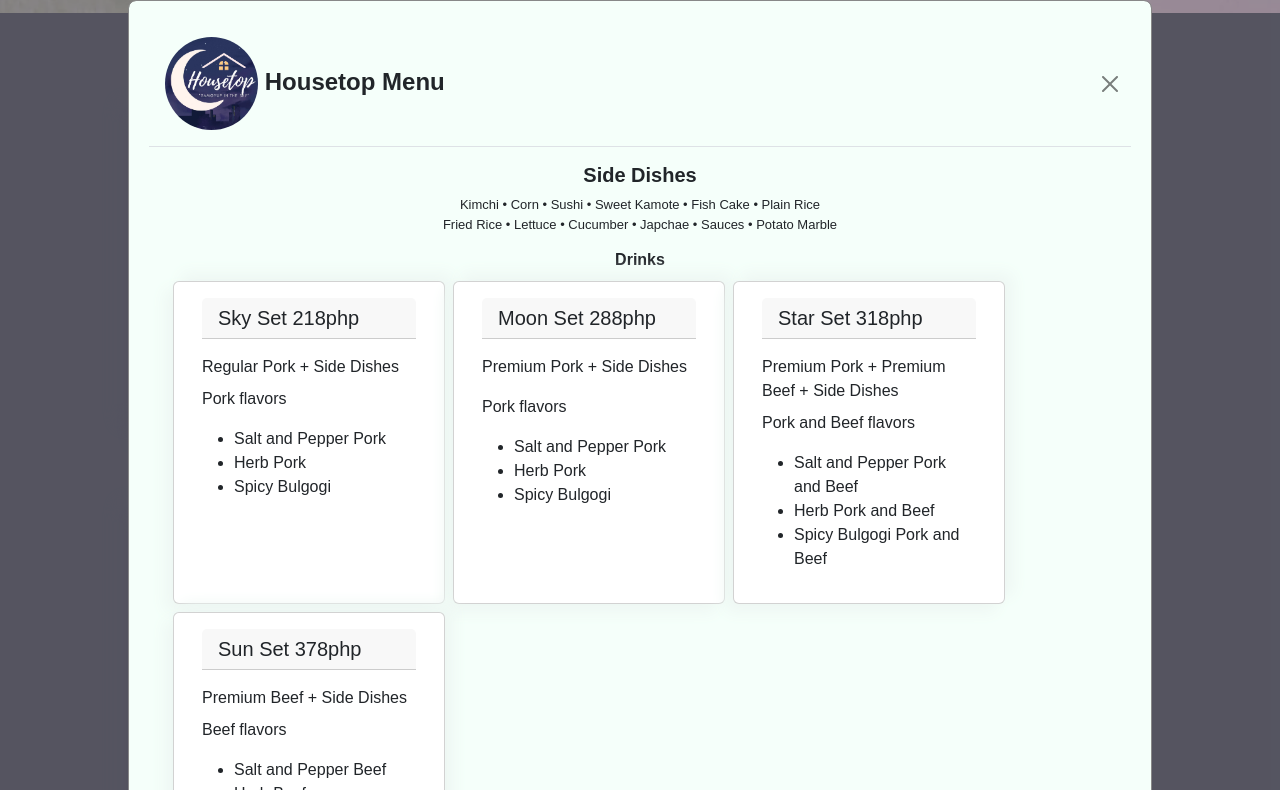
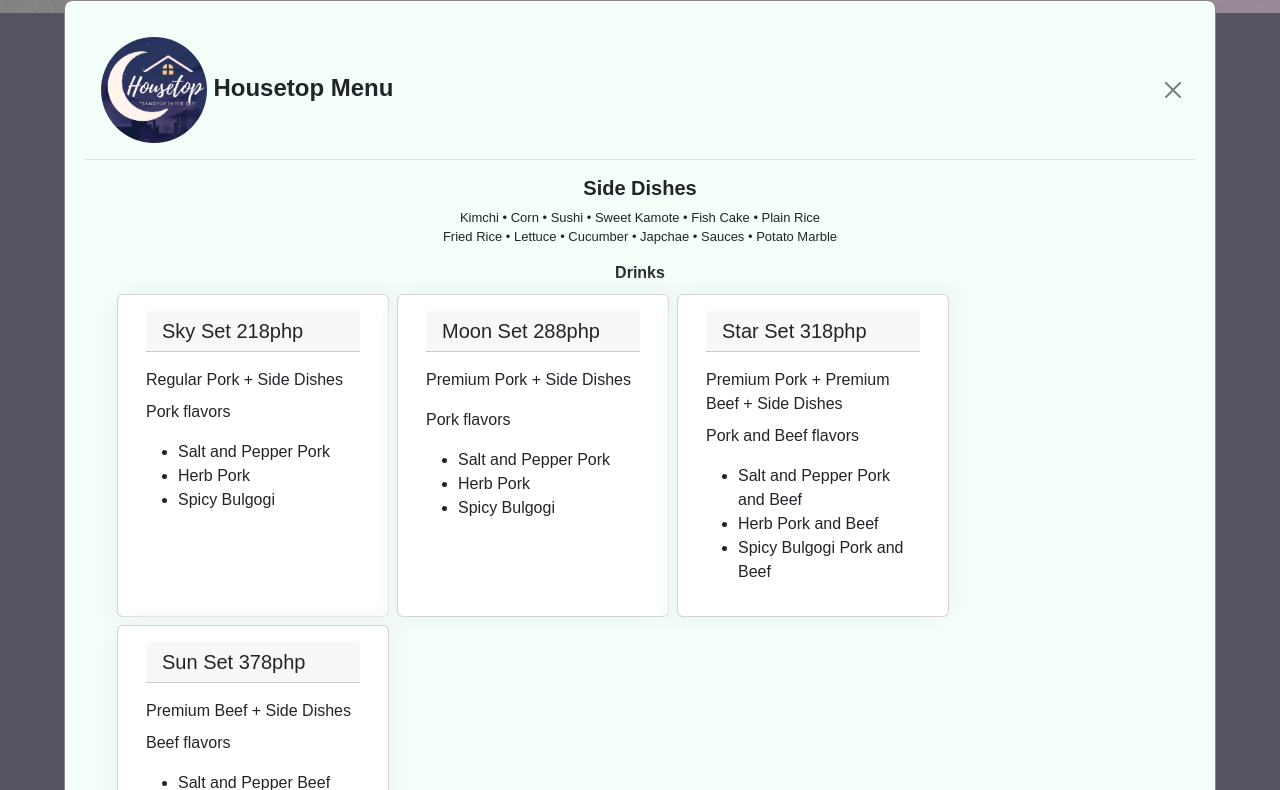
Before and after one commit to gabrielAdrianRamos/housetop, a plain HTML site: page index.html in a window 1280 px wide. Both pictures are taken after a click on the button "Menu". Shown: the part 640-1430 px from the top of the page. Drawn offline with nearby package versions, Linux system fonts and the light colour scheme.

Commit message:
Last Commit

```diff
--- a/index.html
+++ b/index.html
@@ -366,7 +366,7 @@
             </p>
             <h6 class="fw-semibold">Drinks</h6>
           </div>
-          <div class="card-group mx-3">
+          <div class="card-group mx-4">
             <div class="row picturediv">
               <div class="card m-1" style="width: 17rem">
                 <div class="card-body">
--- a/style.css
+++ b/style.css
@@ -132,7 +132,7 @@ a {
   margin: auto;
   padding: 20px;
   border: 1px solid #888;
-  width: 80%;
+  width: 90%;
   -webkit-animation-name: animatetop;
   -webkit-animation-duration: 0.5s;
   animation-name: animatetop;
```
